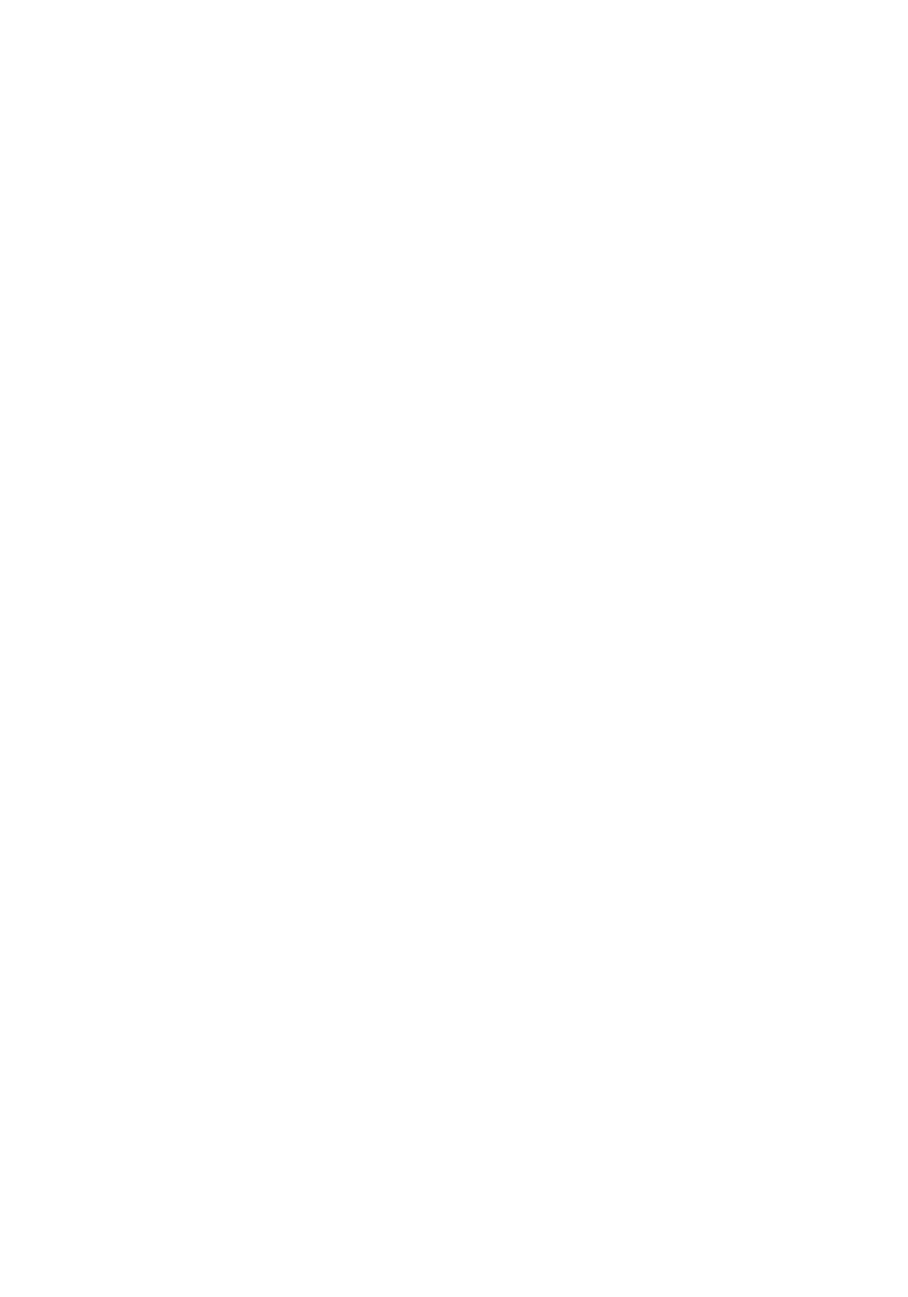
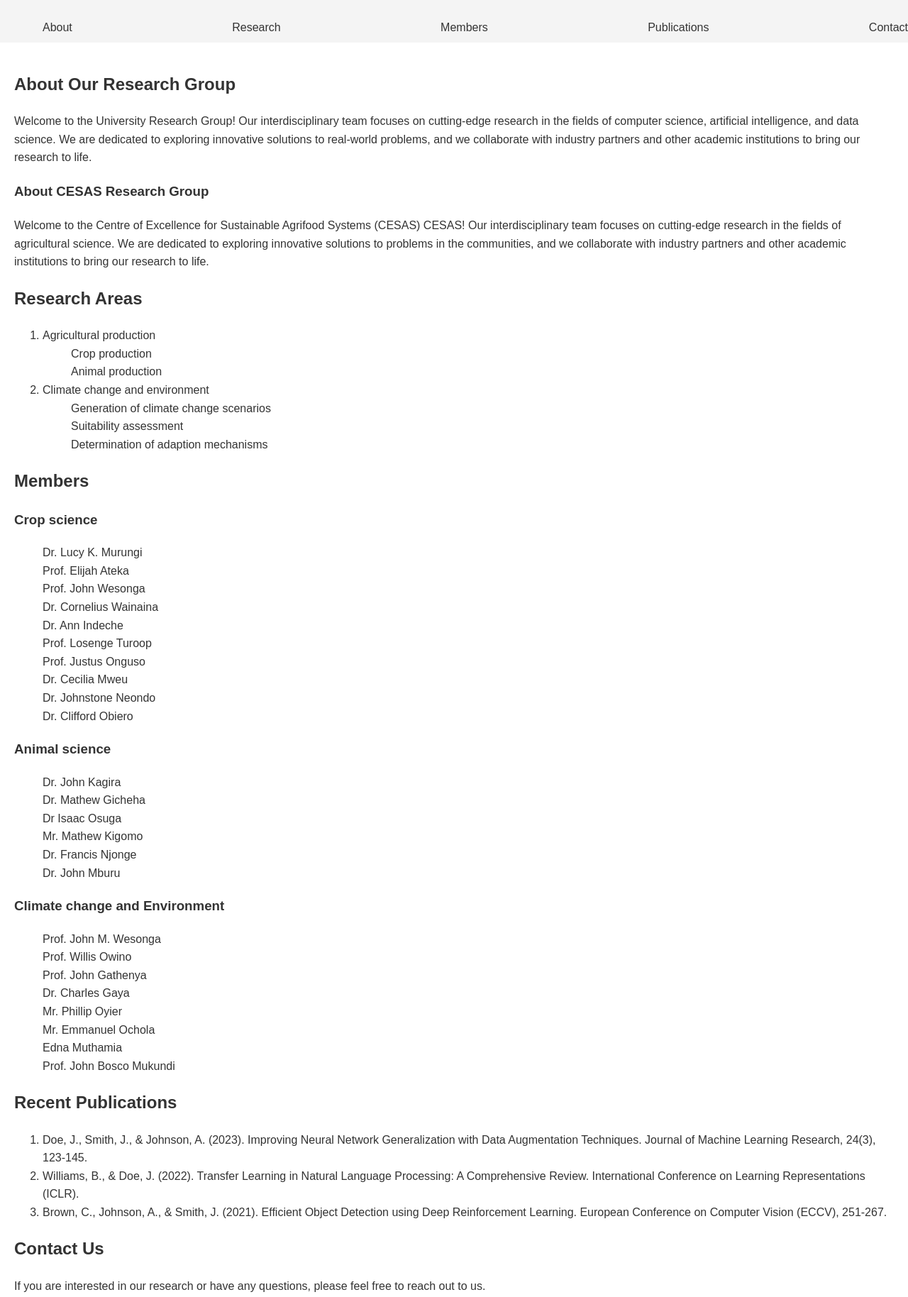
Before and after one commit to CESAS-JKUAT/cesas-jkuat.github.io, a plain HTML site: page index.html in a window 1280 px wide. Shown: the top 1828 px of the page at 71% size. Before the commit the page ends 800 px from the top, so only its background shows below. Drawn offline with Linux system fonts and the light colour scheme.

Commit message:
update page

```diff
--- a/index.html
+++ b/index.html
@@ -1,10 +1,139 @@
 <!DOCTYPE html>
 <html lang="en">
+
 <head>
   <meta charset="UTF-8">
   <title></title>
+  <link rel="stylesheet" href="style.css">
 </head>
+
 <body>
+  <header>
+    <nav>
+      <ul>
+        <li><a href="#about">About</a></li>
+        <li><a href="#research">Research</a></li>
+        <li><a href="#members">Members</a></li>
+        <li><a href="#publications">Publications</a></li>
+        <li><a href="#contact">Contact</a></li>
+      </ul>
+    </nav>
+  </header>
 
+  <main>
+    <section id="about">
+      <h1>About Our Research Group</h1>
+      <p>
+        Welcome to the University Research Group! Our interdisciplinary team focuses on cutting-edge research in the
+        fields of computer science, artificial intelligence, and data science. We are dedicated to exploring innovative
+        solutions to real-world problems, and we collaborate with industry partners and other academic institutions to
+        bring our research to life.
+      </p>
+    </section>
+
+    <section id="
+
+
+
+
+
+  <main>
+    <section id=" about">
+      <h1>About CESAS Research Group</h1>
+      <p>
+        Welcome to the Centre of Excellence for Sustainable Agrifood Systems (CESAS) CESAS!
+        Our interdisciplinary team focuses on cutting-edge research in the fields of agricultural science.
+        We are dedicated to exploring innovative solutions to problems in the communities, and we collaborate with
+        industry partners and other academic institutions to bring our research to life.
+      </p>
+    </section>
+
+    <section id="research">
+      <h2>Research Areas</h2>
+      <ol>
+        <li>Agricultural production</li>
+        <ul>
+          <li>Crop production</li>
+          <li>Animal production</li>
+        </ul>
+        <li>Climate change and environment</li>
+        <ul>
+          <li>Generation of climate change scenarios</li>
+          <li>Suitability assessment</li>
+          <li>Determination of adaption mechanisms</li>
+        </ul>
+      </ol>
+    </section>
+
+    <section id="members">
+      <h2>Members</h2>
+      <h3>Crop science</h3>
+      <ul>
+        <li>Dr. Lucy K. Murungi</li>
+        <li>Prof. Elijah Ateka</li>
+        <li>Prof. John Wesonga</li>
+        <li>Dr. Cornelius Wainaina</li>
+        <li>Dr. Ann Indeche</li>
+        <li>Prof. Losenge Turoop</li>
+        <li>Prof.  Justus Onguso </li>
+        <li>Dr. Cecilia Mweu	</li>
+        <li>Dr. Johnstone Neondo</li>
+        <li>Dr. Clifford Obiero</li>
+      </ul>
+      <h3>Animal science</h3>
+      <ul>
+        <li>Dr. John Kagira</li>
+        <li>Dr. Mathew Gicheha</li>
+        <li>Dr Isaac Osuga</li>
+        <li>Mr. Mathew Kigomo</li>
+        <li>Dr. Francis Njonge</li>
+        <li>Dr. John Mburu</li>
+      </ul>
+      <h3>Climate change and Environment</h3>
+      <ul>
+        <li>Prof. John M. Wesonga</li>
+        <li>Prof. Willis Owino</li>
+        <li>Prof. John Gathenya</li>
+        <li>Dr. Charles Gaya</li>
+        <li>Mr. Phillip Oyier</li>
+        <li>Mr. Emmanuel Ochola</li>
+        <li>Edna Muthamia</li>
+        <li>Prof. John Bosco Mukundi</li>
+      </ul>
+
+    </section>
+
+    <section id="publications">
+      <h2>Recent Publications</h2>
+      <ol>
+        <li>Doe, J., Smith, J., & Johnson, A. (2023). Improving Neural Network Generalization with Data Augmentation
+          Techniques. Journal of Machine Learning Research, 24(3), 123-145.</li>
+        <li>Williams, B., & Doe, J. (2022). Transfer Learning in Natural Language Processing: A Comprehensive Review.
+          International Conference on Learning Representations (ICLR).</li>
+        <li>Brown, C., Johnson, A., & Smith, J. (2021). Efficient Object Detection using Deep Reinforcement Learning.
+          European Conference on Computer Vision (ECCV), 251-267.</li>
+      </ol>
+    </section>
+
+    <section id="contact">
+      <h2>Contact Us</h2>
+      <p>
+        If you are interested in our research or have any questions, please feel free to reach out to us.
+      </p>
+      <p>
+        Email: dsila@jkuat.ac.ke<br>
+        Address: Principal office,
+        College of Agriculture and Natural Resources (CoANRE), <br>
+        Jomo Kenyatta University of Agriculture and Technology (JKUAT), <br>
+        Juja, Kenya
+      </p>
+    </section>
+  </main>
+
+  <footer>
+    <p>&copy; 2023 CESAS. All rights reserved.</p>
+
+  </footer>
 </body>
+
 </html>
--- /dev/null
+++ b/style.css
@@ -0,0 +1,81 @@
+/* styles.css */
+
+/* General */
+
+/* . {
+  box-sizing: border-box;
+  margin: 0;
+  padding: 0;
+} */
+
+body {
+  font-family: Arial, sans-serif;
+  line-height: 1.6;
+  color: #333;
+  margin: 0px;
+}
+
+a {
+  text-decoration: none;
+  color: #333;
+}
+
+ul {
+  list-style: none;
+}
+
+h1,
+h2,
+p {
+  margin-bottom: 20px;
+}
+
+/* Header */
+header {
+  background: #f4f4f4;
+  padding: 10px;
+  /* position: fixed; */
+  top: 0;
+  left: 0;
+  width: 100%;
+  height: 40px;
+  z-index: 1000;
+}
+
+header nav ul {
+  display: flex;
+  justify-content: space-between;
+  align-items: center;
+}
+
+header nav ul li {
+  display: inline;
+  padding: 0 10px;
+}
+
+header nav ul li a:hover {
+  color: #666;
+}
+
+/* Main */
+main {
+  padding: 20px;
+}
+
+/* Footer */
+footer {
+  background: #f4f4f4;
+  padding: 20px;
+  text-align: center;
+}
+
+/* Responsiveness */
+@media screen and (max-width: 768px) {
+  header nav ul {
+    flex-direction: column;
+  }
+
+  header nav ul li {
+    padding: 5px 0;
+  }
+}
```
